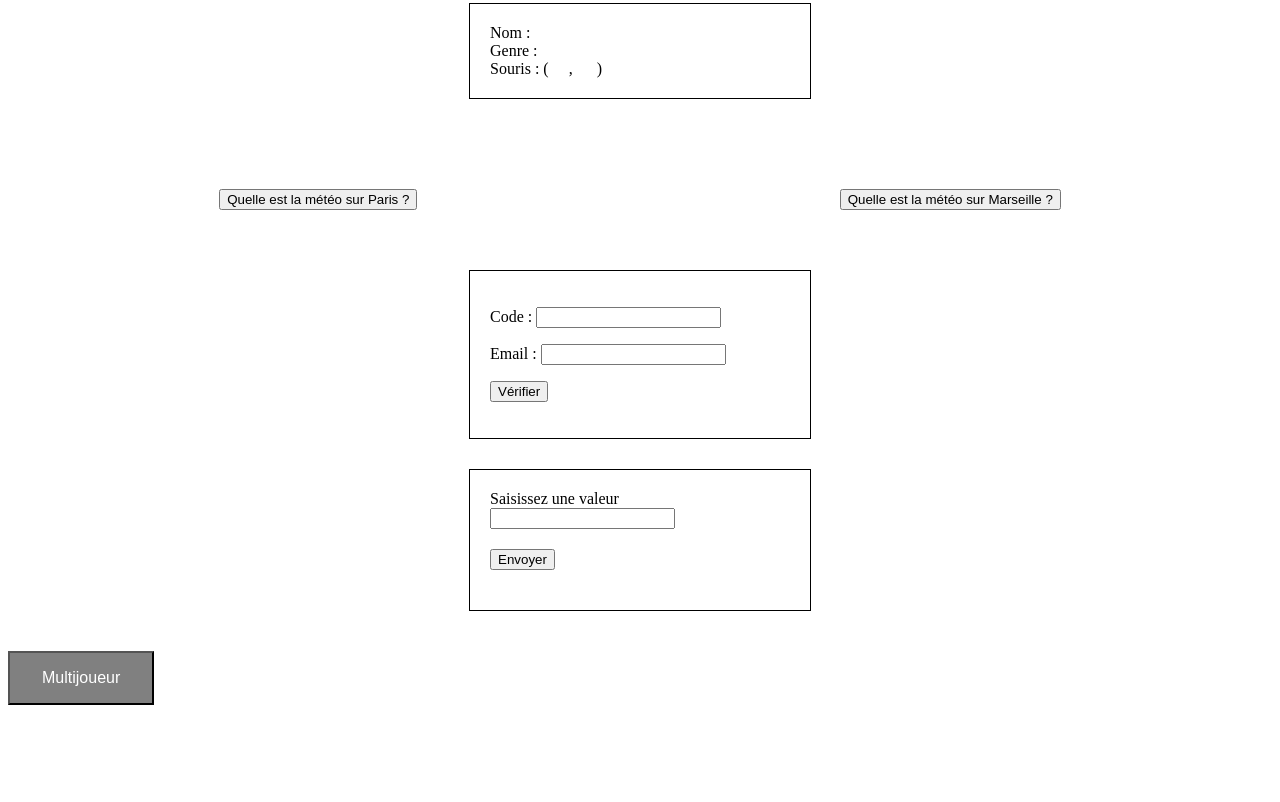
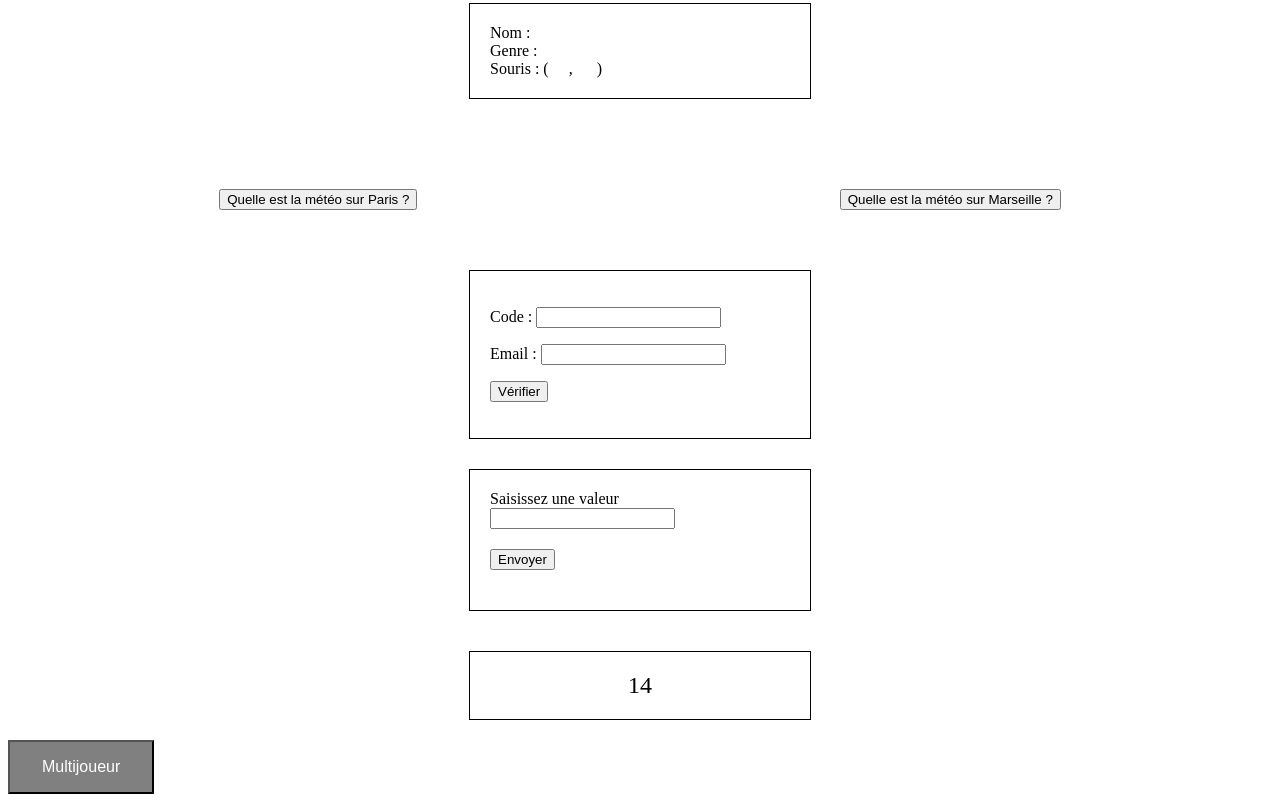
Before and after one commit to Philpof/OC_JS-for-Web, a plain HTML site: page index.html in a window 1280 px wide. Shown: the part 367-1169 px from the top of the page. Before the commit the page ends 1080 px from the top, so only its background shows below. Drawn offline with Linux system fonts and the light colour scheme.

Commit message:
Gérez du code asynchrone

```diff
--- a/index.html
+++ b/index.html
@@ -75,6 +75,9 @@
     <div id="resultPOST"></div>
 
 
+    <!-- Partie : Partie : Gérez du code asynchrone -->
+    <div id="resultASYNC"></div>
+
     <!-- Tests perso -->
     <button id="btn" class="btn">Multijoueur</button>
 
--- a/script.js
+++ b/script.js
@@ -134,6 +134,31 @@ form.addEventListener('submit', function(e) {
 })
 
 
+////////// Partie : Gérez du code asynchrone //////////
+
+let resultASYNC = document.getElementById('resultASYNC');
+
+async function getNumber1() {
+    return 10;
+}
+
+async function getNumber2() {
+    return 4;
+}
+
+async function compute() {
+    const value1 = await getNumber1();
+    const value2 = await getNumber2();
+    return value1 + value2;
+}
+
+compute()
+    .then(function(data) {
+        resultASYNC.textContent = data;
+    })
+    .catch(function(err) {
+        resultASYNC.textContent = "Erreur";
+    });
 ////////// Tests perso //////////
 
 const btnMulti = document.getElementById("btn");
--- a/style.css
+++ b/style.css
@@ -87,6 +87,19 @@ form, #result {
     text-align: center;
 }
 
+/* Partie : Partie : Gérez du code asynchrone */
+#resultASYNC {
+    margin: auto;
+    margin-top: 40px;
+    font-size: 24px;
+    text-align: center;
+
+    margin-bottom: 20px;
+    width: 300px;
+    padding: 20px;
+    border: 1px solid black;
+}
+
 /* Tests perso */
 .btn {
     background-color: grey;
```
